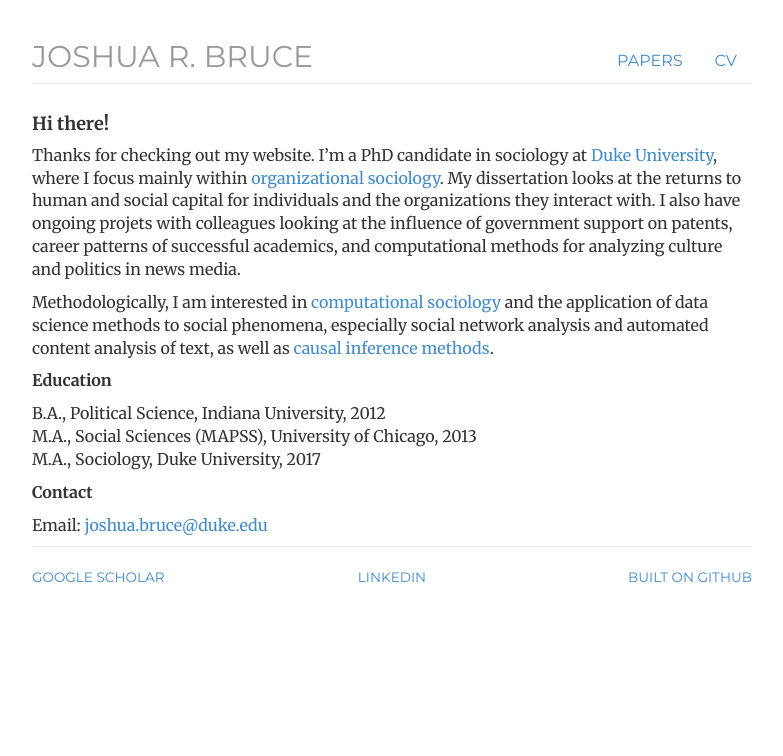
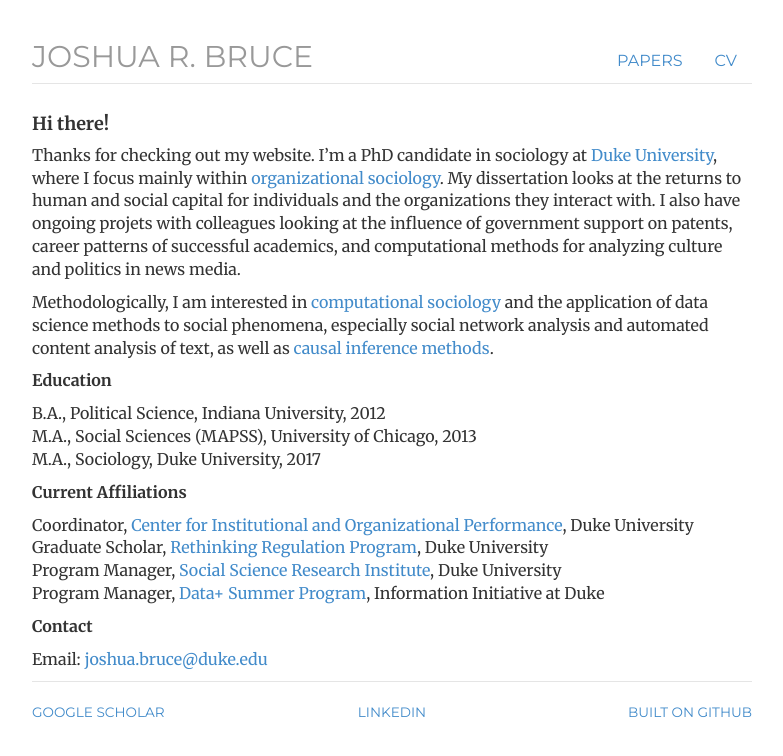
Before and after one commit to joshuarbruce/joshuarbruce.github.io, a Jekyll site: the page built from index.html, in a window 1280 px wide. Shown: the top 756 px of the page, without its empty margins (248-1031 px from the left). Built offline with Jekyll 4.4.1, drawn with Linux system fonts in a browser that asks for light colours; nearby versions of some CDN libraries.

Commit message:
update index.html
include current affiliations

```diff
--- a/index.html
+++ b/index.html
@@ -8,11 +8,18 @@
 
 	<p>Methodologically, I am interested in <a href="https://en.wikipedia.org/wiki/Computational_sociology" target="_blank">computational sociology</a> and the application of data science methods to social phenomena, especially social network analysis and automated content analysis of text, as well as <a href="https://arxiv.org/pdf/1003.2619v1.pdf" target="_blank">causal inference methods</a>.
 	</p>
-	<p><b>Education</b></p>
+    <p><b>Education</b></p>
+    <p>
+        B.A., Political Science, Indiana University, 2012<br>
+        M.A., Social Sciences (MAPSS), University of Chicago, 2013<br>
+        M.A., Sociology, Duke University, 2017<br>
+    </p>
+	<p><b>Current Affiliations</b></p>
 	<p>
-		B.A., Political Science, Indiana University, 2012<br>
-		M.A., Social Sciences (MAPSS), University of Chicago, 2013<br>
-		M.A., Sociology, Duke University, 2017<br>
+		Coordinator, <a href="https://law.duke.edu/ciop/" target="_blank">Center for Institutional and Organizational Performance</a>, Duke University<br>
+		Graduate Scholar, <a href="http://kenan.ethics.duke.edu/regulation/" target="_blank">Rethinking Regulation Program</a>, Duke University<br>
+        Program Manager, <a href="https://ssri.duke.edu/projects/human-capital-career-dynamics-and-organizational-performance-us-federal-government" target="_blank">Social Science Research Institute</a>, Duke University<br>
+        Program Manager, <a href="http://bigdata.duke.edu/projects/analytics-faculty-success" target="_blank">Data+ Summer Program</a>, Information Initiative at Duke<br>
 	</p>
 	<p><b>Contact</b></p>
     <p>Email: <a href="mailto:joshua.bruce@duke.edu" target = "_blank">
```
